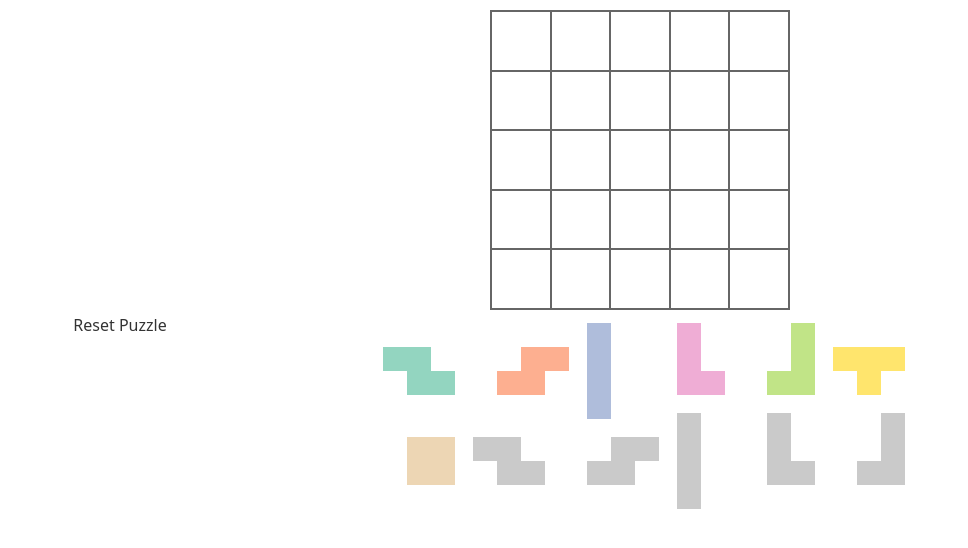
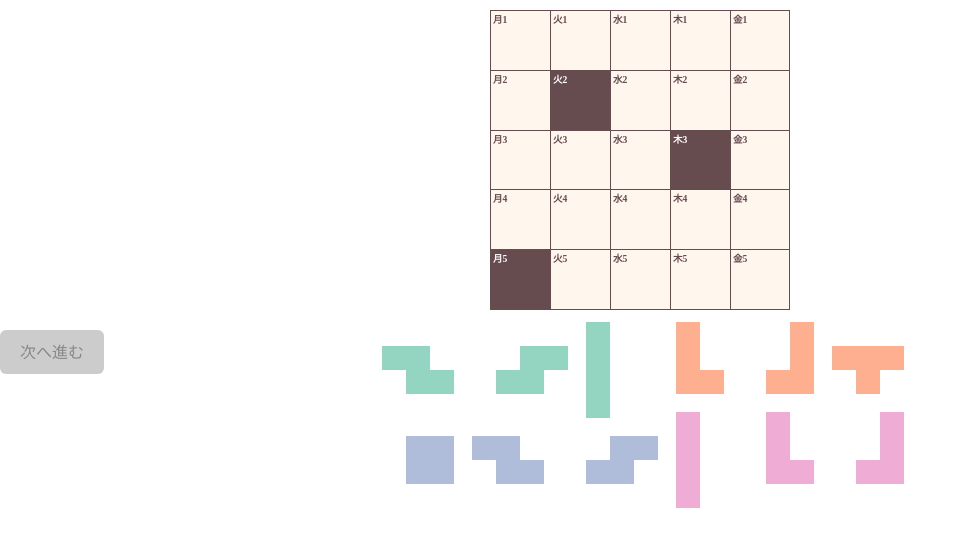
Before and after one commit to jack-app/jackHack2025_I, a React (Vite) app: page /puzzle in a window 1280 px wide. Shown: the top 548 px of the page, without its empty margins (0-968 px from the left). Built offline with nearby package versions, Linux system fonts and the light colour scheme.

Commit message:
必修追加

```diff
--- a/src/pages/PuzzlePage.jsx
+++ b/src/pages/PuzzlePage.jsx
@@ -13,20 +13,15 @@ const PuzzlePage = () => {
   const [gridMap, setGridMap] = useState(
     Array.from({ length: 5 }, () => Array(5).fill(null))
   );
+  const [isAllRequiredFilled, setIsAllRequiredFilled] = useState(false);
+  const days = ['月', '火', '水', '木', '金'];
+  const requiredCells = [
+    [1, 1], // 火曜2限
+    [2, 3], // 木曜3限
+    [4, 0], // 月曜5限
+  ];
 
   const pieceStructures = {
-    // piece1: { cols: 1, rows: 6, nullCells: [0,5] },
-    // piece2: { cols: 1, rows: 6, nullCells: [3,4] },
-    // piece3: { cols: 1, rows: 6, nullCells: [2,3] },
-    // piece4: { cols: 1, rows: 5, nullCells: [3] },
-    // piece5: { cols: 1, rows: 6, nullCells: [2,3] },
-    // piece6: { cols: 1, rows: 6, nullCells: [0,1] },
-    // piece7: { cols: 1, rows: 6, nullCells: [2,5]  },
-    // piece8: { cols: 1, rows: 6, nullCells: [2,3] },
-    // piece9: {  cols: 1, rows: 6, nullCells: [0,2] },
-    // piece10: {cols: 1, rows: 6, nullCells: [2,5]  },
-    // piece11: {cols: 1, rows: 6, nullCells: [1,2]  },
-    // piece12: { cols: 1, rows: 4, nullCells: [] },
     piece1: { // Z
       cols: 4,
       rows: 4,
@@ -92,10 +87,6 @@ const PuzzlePage = () => {
 
   const boardRef = useRef(null);
 
-  useEffect(() => {
-    resetPuzzlePiece();
-  }, []);
-
   const resetPuzzlePiece = () => {
     const puzzlePieces = document.querySelectorAll('.puzzle-piece');
     puzzlePieces.forEach((piece, index)  => {
@@ -127,19 +118,6 @@ const PuzzlePage = () => {
     });
   };
 
-  // const onTouchStart = (event) => {
-  //   if (event.target.parentElement.classList.contains('puzzle-piece')) {
-  //     event.preventDefault();
-  //     const piece = event.target.parentElement;
-  //     setActivePiece(piece);
-  //     piece.style.zIndex = 1000;
-
-  //     const touch = event.type === 'touchstart' ? event.touches[0] : event;
-  //     setDx(touch.pageX - piece.offsetLeft);
-  //     setDy(touch.pageY - piece.offsetTop);
-  //     setIsClick(true);
-  //   }
-  // };
   const onTouchStart = (event) => {
     if (event.target.classList.contains('puzzle-cell')) {
       const cell = event.target;
@@ -206,31 +184,7 @@ const PuzzlePage = () => {
     }
   };
 
-  const getBoundingBox = (structure) => {
-    const { rows, cols, nullCells } = structure;
 
-    let minRow = rows, maxRow = -1;
-    let minCol = cols, maxCol = -1;
-
-    for (let i = 0; i < rows; i++) {
-      for (let j = 0; j < cols; j++) {
-        const idx = i * cols + j;
-        if (!nullCells.includes(idx)) {
-          if (i < minRow) minRow = i;
-          if (i > maxRow) maxRow = i;
-          if (j < minCol) minCol = j;
-          if (j > maxCol) maxCol = j;
-        }
-      }
-    }
-
-    return {
-      startRow: minRow,
-      endRow: maxRow,
-      startCol: minCol,
-      endCol: maxCol
-    };
-  };
 
   const removePieceFromGrid = (pieceId, gridMap) => {
     return gridMap.map(row =>
@@ -258,6 +212,13 @@ const PuzzlePage = () => {
   const { r: offsetR, c: offsetC } = grabOffset;
 
   let is_setting = false;
+
+  // === 1. gridMap からピースを全消去 ===
+  const cleanedGrid = removePieceFromGrid(pieceId, gridMap);
+  setGridMap(cleanedGrid);
+  console.log(`updatedGrid: ${JSON.stringify(cleanedGrid )}`);
+
+
   if (i >= 0 && i < 5 && j >= 0 && j < 5) {
     // ピースが枠外や重なっていないかチェック
     const isValidPlacement = () => {
@@ -347,29 +308,36 @@ const PuzzlePage = () => {
     // element.setAttribute('data-pos', pos);
   };
 
-  useEffect(() => {
-    document.addEventListener('touchmove', onTouchMove, false);
-    document.addEventListener('mousemove', onTouchMove, false);
-    document.addEventListener('touchend', onTouchEnd, false);
-    document.addEventListener('mouseup', onTouchEnd, false);
-
-    return () => {
-      document.removeEventListener('touchmove', onTouchMove);
-      document.removeEventListener('mousemove', onTouchMove);
-      document.removeEventListener('touchend', onTouchEnd);
-      document.removeEventListener('mouseup', onTouchEnd);
-    };
-  }, [activePiece, dx, dy, isClick]);
-
   const renderBoardCells = () => {
     const cells = [];
-    for (let i = 0; i < 5; i++) {
-      for (let j = 0; j < 5; j++) {
-        const id = `cell-${i}-${j}`;
-        cells.push(<div key={id} id={id} className="board-cell" />);
-      }
+  for (let i = 0; i < 5; i++) {
+    for (let j = 0; j < 5; j++) {
+      const id = `cell-${i}-${j}`;
+      const label = `${days[j]}${i + 1}`;
+      const isLastRow = i === 4;
+      const isLastCol = j === 4;
+
+      const isRequired = requiredCells.some(
+        ([reqI, reqJ]) => reqI === i && reqJ === j
+      );
+
+      const cellStyle = {
+        borderRight: isLastCol ? '1px solid var(--board-color)  ': 'none',
+        borderBottom: isLastRow ? '1px solid var(--board-color) ' : 'none',
+        backgroundColor: isRequired ? '#664B4F' : '#FFF6EE',
+        color: isRequired ? 'white' : '#664B4F',
+
+      };
+
+      cells.push(
+        <div key={id} id={id} className="board-cell" style={cellStyle}>
+          <span className="cell-label">{label}</span>
+        </div>
+      );
     }
-    return cells;
+  }
+  return cells;
+
   };
 
   const renderPuzzlePieces = () => {
@@ -406,6 +374,33 @@ const PuzzlePage = () => {
     });
   };
 
+  useEffect(() => {
+    resetPuzzlePiece();
+  }, []);
+
+
+  useEffect(() => {
+    const allFilled = requiredCells.every(
+      ([i, j]) => gridMap[i][j] !== null
+    );
+    setIsAllRequiredFilled(allFilled);
+  }, [gridMap]);
+
+
+  useEffect(() => {
+    document.addEventListener('touchmove', onTouchMove, false);
+    document.addEventListener('mousemove', onTouchMove, false);
+    document.addEventListener('touchend', onTouchEnd, false);
+    document.addEventListener('mouseup', onTouchEnd, false);
+
+    return () => {
+      document.removeEventListener('touchmove', onTouchMove);
+      document.removeEventListener('mousemove', onTouchMove);
+      document.removeEventListener('touchend', onTouchEnd);
+      document.removeEventListener('mouseup', onTouchEnd);
+    };
+  }, [activePiece, dx, dy, isClick]);
+
   return (
     <div className="puzzle-page">
       <div className="board-wrapper">
@@ -415,11 +410,26 @@ const PuzzlePage = () => {
         </div>
       </div>
 
-      {/* <div className="ground">
-        {renderPuzzlePieces()}
-      </div> */}
-
-      <button onClick={resetPuzzlePiece}>Reset Puzzle</button>
+      <button
+  onClick={() => {
+    if (isAllRequiredFilled) {
+      // ページ遷移処理など（例：useNavigateを使ってページ遷移）
+      console.log("遷移します！");
+    }
+  }}
+  disabled={!isAllRequiredFilled}
+  style={{
+    backgroundColor: isAllRequiredFilled ? '#8AA99B' : '#ccc',
+    color: isAllRequiredFilled ? 'white' : '#888',
+    cursor: isAllRequiredFilled ? 'pointer' : 'not-allowed',
+    padding: '10px 20px',
+    border: 'none',
+    borderRadius: '6px',
+    marginTop: '20px'
+  }}
+>
+  次へ進む
+</button>
     </div>
   );
 };
--- a/src/styles/pages/PuzzlePage.css
+++ b/src/styles/pages/PuzzlePage.css
@@ -2,11 +2,11 @@
 :root {
   --board-size: 300px;
   --cell-size: 60px;
-  --board-color: #666;
+  --board-color: #664B4F;
 }
 
 :root[data-theme-mode='dark'] {
-  --board-color: #999;
+  --board-color: #664B4F;
 }
 
 /* Board */
@@ -20,26 +20,42 @@
   margin: 10px auto 0;
   width: var(--board-size);
   height: var(--board-size);
-  border: 1px solid var(--board-color);
+  /* border: 1px solid var(--board-color); */
   position: relative;
   display: grid;
   grid-template-columns: repeat(5, 1fr);
   gap: 0;
 }
-
+/*
 .board-cell {
   padding: 8px 0 0;
   border: 1px solid var(--board-color);
   text-align: center;
-}
+} */
 
 .board-cell.null {
   background-color: var(--board-color);
 }
 
-.board-cell.today {
-  background-color: var(--accent);
-  color: var(--main-bg);
+.board-cell {
+  position: relative;
+  display: flex;
+  justify-content: center;
+  align-items: center;
+  font-size: 0.75rem;
+  font-weight: bold;
+  color: #fff;
+  border: 1px solid var(--board-color) ;
+  box-sizing: border-box;
+}
+
+.cell-label {
+  position: absolute;
+  top: 2px;
+  left: 2px;
+  font-size: 0.6rem;
+  /* color: #666; */
+  pointer-events: none;
 }
 
 /* Ground */
@@ -92,75 +108,35 @@
   pointer-events: auto;
 }
 
-#piece1 .puzzle-cell {
+#piece1 .puzzle-cell,
+#piece2 .puzzle-cell,
+#piece3 .puzzle-cell{
   background-color: #66c3a6;
 }
 
-#piece2 .puzzle-cell {
+#piece4 .puzzle-cell,
+#piece5 .puzzle-cell,
+#piece6 .puzzle-cell{
   background-color: #fd8e62;
 }
 
-#piece3 .puzzle-cell {
+#piece7 .puzzle-cell,
+#piece8 .puzzle-cell,
+#piece9 .puzzle-cell{
   background-color: #8ea1cc;
 }
 
-#piece4 .puzzle-cell {
+#piece10 .puzzle-cell,
+#piece11 .puzzle-cell,
+#piece12 .puzzle-cell{
   background-color: #e88bc4;
 }
-
-#piece5 .puzzle-cell {
-  background-color: #a7d954;
-}
-
-#piece6 .puzzle-cell {
-  background-color: #ffda2f;
-}
-
-#piece7 .puzzle-cell {
-  background-color: #e6c595;
-}
-
-#piece8 .puzzle-cell {
-  background-color: #b4b4b4;
-}
-
-#piece9 .puzzle-cell {
-  background-color: #b4b4b4;
-}
-
-
-#piece10 .puzzle-cell {
-  background-color: #b4b4b4;
-}
-
-
-#piece11 .puzzle-cell {
-  background-color: #b4b4b4;
-}
-#piece12 .puzzle-cell {
-  background-color: #b4b4b4;
-}
-
 
 .puzzle-cell.null {
   visibility: hidden !important;
 }
 
 
-/* Record */
-.record-board-wrapper {
-  margin: 20px auto;
-  display: flex;
-  flex-direction: column;
-  width: var(--board-size);
-}
-
-.record-board {
-  display: grid;
-  grid-template-columns: repeat(7, 1fr);
-  gap: 0;
-  border: 1px solid var(--board-color);
-}
 
 .board-cell.link {
   text-decoration: underline;
@@ -170,44 +146,3 @@
 .board-cell.clear {
   font-size: 0.95rem;
 }
-
-/* Record Import/Export */
-.record-import-export {
-  margin: 20px auto;
-  width: var(--board-size);
-  display: flex;
-  flex-direction: column;
-}
-
-#stored-record {
-  width: 100%;
-  height: 60px;
-  margin-bottom: 10px;
-  font-family: monospace;
-}
-
-/* Buttons */
-button {
-  display: block;
-  margin: 10px auto;
-  height: 30px;
-  width: 240px;
-  border-radius: 5px;
-  font-size: 1em;
-  font-family: inherit;
-  color: #333;
-  background-color: var(--theme-light);
-  border: 1px solid var(--theme-light);
-  cursor: pointer;
-}
-
-button:hover {
-  background-color: #fff;
-  border: 1px solid var(--theme-light);
-}
-
-button.inactive {
-  background-color: #999;
-  border: 1px solid #999;
-  cursor: not-allowed;
-}
```
